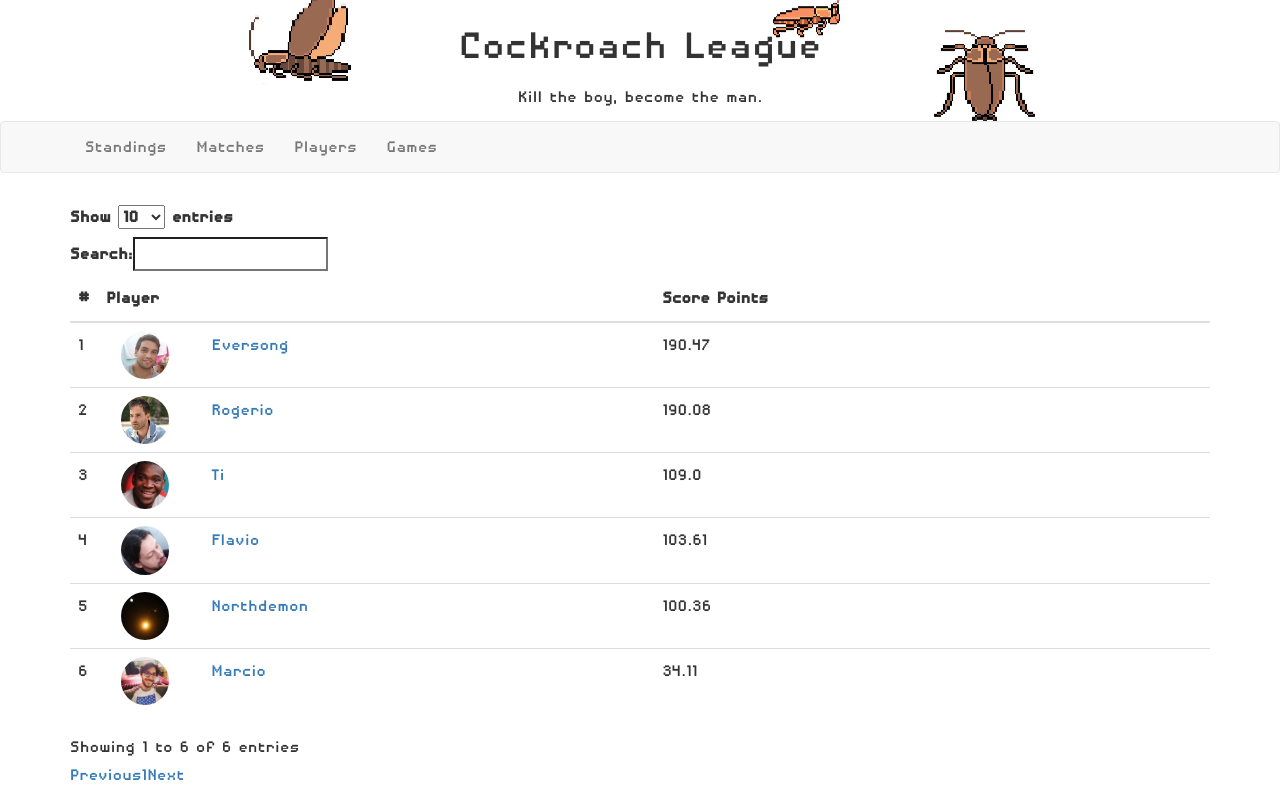
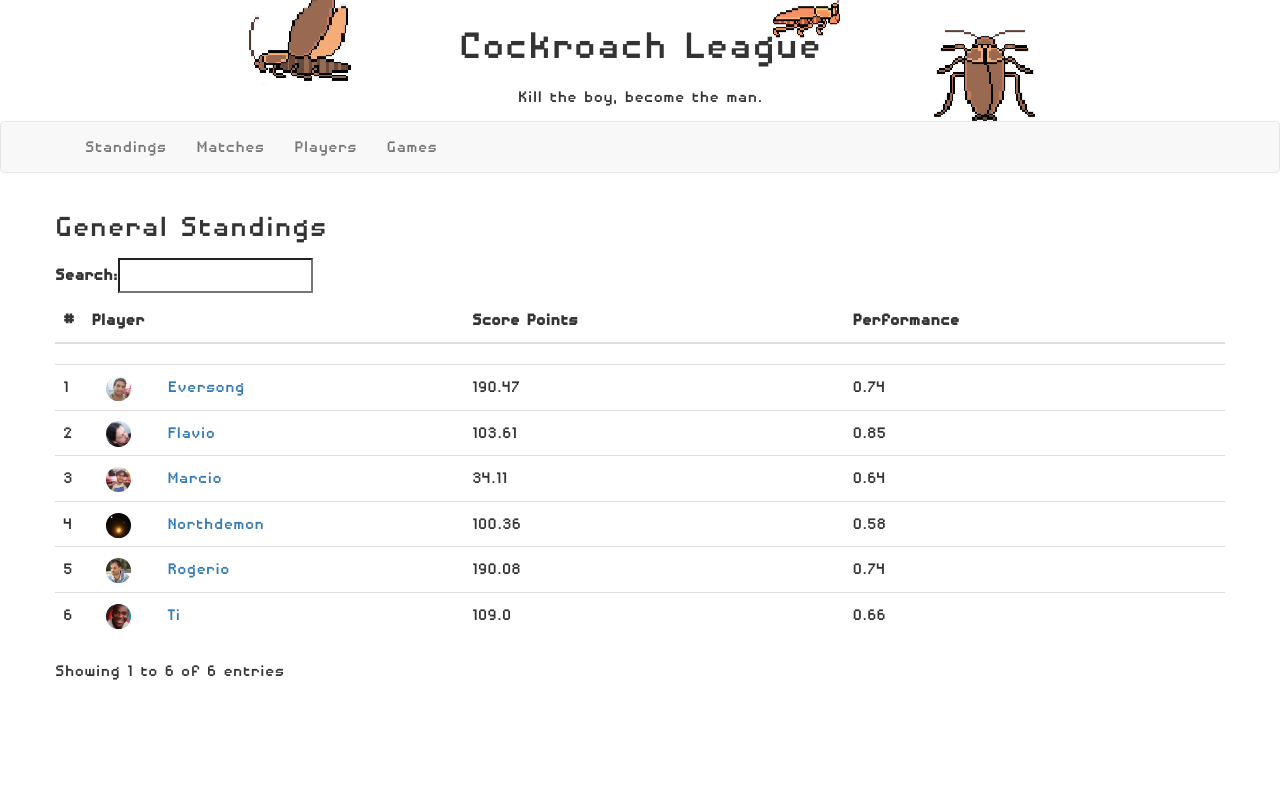
Before and after one commit to danielbicho/cockroach, a Django app: page /rankings/ in a window 1280 px wide. Run offline with Django 3.2, Linux system fonts and the light colour scheme; data comes from the database, SQL or seed files in the repository; both versions use the stored data as it was after the commit; lists and menus that the app fills with data are empty; some libraries are stand-ins or nearby versions.

Commit message:
Performance Standings - general view

```diff
--- a/rankings/controllers.py
+++ b/rankings/controllers.py
@@ -8,7 +8,7 @@
     def populate_matches(self):
         pass
 
-    #def populate_players(self):
+    # def populate_players(self):
     #    player = Player()
     #    player.player_nickname = 'Eversong'
     #    player.player_first_name = 'Daniel'
@@ -75,6 +75,18 @@
 
 class ScoresController:
 
+    def get_player_performance(self, player):
+        possible_points = 0
+        made_points = 0
+        game_match_results = GameMatchResult.objects.filter(result_player=player)
+        for match_result in game_match_results:
+            table_points = TablePoints.objects.filter(table_standing="1").first()
+            game = match_result.result_match_id.match_game
+            possible_points += table_points.table_score * game.game_complexity
+            # it is assuming that the result_points were generated by generate_score_points
+            made_points += match_result.result_points
+        return made_points / possible_points
+
     def generate_score_points(self):
         game_match_results = GameMatchResult.objects.all()
 
@@ -88,12 +100,41 @@
 
     def generate_total_classification(self):
         classifications = []
+        players_performance = []
         # for player, generate score
         players = Player.objects.all()
         players_score = []
         for player in players:
             score = 0
             game_match_results = GameMatchResult.objects.filter(result_player=player)
+            for match in game_match_results:
+                score += match.result_points
+            players_score.append(score)
+
+            players_performance.append(self.get_player_performance(player))
+
+        sorted_indexes = np.argsort(players_score)[::-1]
+
+        for i in range(len(sorted_indexes)):
+            classification = TotalClassification()
+            classification.player = players[int(sorted_indexes[i])]
+            classification.standing_position = i + 1
+            classification.score_points = round(players_score[int(sorted_indexes[i])], 2)
+            classification.performance_points = round(players_performance[int(sorted_indexes[i])], 2)
+            classification.save()
+            classifications.append(classification)
+
+        return classifications
+
+    def generate_game_standings(self, game_name):
+        standings = []
+        players = Player.objects.all()
+        players_score = []
+
+        for player in players:
+            score = 0
+            game_match_results = GameMatchResult.objects.filter(result_match_id__match_game__game_name=game_name,
+                                                                result_player=player)
             for match in game_match_results:
                 score += match.result_points
             players_score.append(score)
@@ -105,7 +146,6 @@
             classification.player = players[int(sorted_indexes[i])]
             classification.standing_position = i + 1
             classification.score_points = round(players_score[int(sorted_indexes[i])], 2)
-            classification.save()
-            classifications.append(classification)
+            standings.append(classification)
 
-        return classifications
+        return standings
--- a/rankings/models.py
+++ b/rankings/models.py
@@ -74,3 +74,4 @@
     standing_position = models.IntegerField(primary_key=True)
     player = models.ForeignKey(Player, on_delete=models.CASCADE)
     score_points = models.FloatField()
+    performance_points = models.FloatField()
--- a/rankings/urls.py
+++ b/rankings/urls.py
@@ -8,5 +8,6 @@
     path('player/<player_nickname>', views.player, name='player'),
     path('players', views.players, name='players'),
     path('game/<game_name>', views.game, name='game'),
-    path('games', views.games, name='games')
+    path('games', views.games, name='games'),
+    path('<game_name>', views.game_standings, name='game_standings')
 ]
--- a/rankings/views.py
+++ b/rankings/views.py
@@ -48,6 +48,25 @@
     }
 
     return render(request, 'classification.html', context=context)
+
+
+def game_standings(request, game_name):
+    """
+    View function for standings by game.
+
+    :param request:
+    :param game_name:
+    :return:
+    """
+
+    score_controller = ScoresController()
+    classifications = score_controller.generate_game_standings(game_name)
+
+    context = {
+         'classifications': classifications,
+    }
+
+    return render(request, 'classification_by_game.html', context=context)
 
 
 def matches(request):
@@ -104,8 +123,12 @@
     """
 
     player = Player.objects.filter(player_nickname=player_nickname).first()
+    matches = GameMatch.objects.filter(match_players__player_nickname=player_nickname)
 
-    context = {'player': player}
+    context = {
+        'player': player,
+        'matches': matches
+    }
 
     return render(request, 'player.html', context=context)
 
--- a/templates/classification.html
+++ b/templates/classification.html
@@ -10,24 +10,22 @@
     <link href="https://cdnjs.cloudflare.com/ajax/libs/datatables/1.10.12/css/dataTables.bootstrap.min.css" rel="stylesheet"/>
 
     <div class="container">
-    <!--
-        <div class="text-center" style="margin-bottom: 5%">
-            <h1>Standings</h1>
-        </div>
-        -->
+        <div class="row">
             <div style="margin-top: 15px">
-        <table id="classification_table" class="table" cellspacing="0" width="100%">
+            <h1>General Standings</h1>
+            <table id="classification_table" class="table order-column" cellspacing="0" width="100%">
                 <thead>
                 <tr>
                     <th style="width: 1%">#</th>
                     <th style="width: 20%">Player</th>
                     <th style="width: 20%">Score Points</th>
+                    <th style="width: 20%">Performance</th>
                 </tr>
                 </thead>
                 <tbody>
                 {% for entry in classifications %}
                 <tr>
-                <td>{{ entry.standing_position }}</td>
+                    <td></td>
                     <td>
                         <div>
                             <div class="col-xs-2 ">
@@ -39,10 +37,12 @@
                         </div>
                     </td>
                     <td>{{ entry.score_points }}</td>
+                    <td>{{ entry.performance_points }}</td>
                 </tr>
                 {% endfor %}
                 </tbody>
             </table>
+            </div>
         </div>
     </div>
 
@@ -54,8 +54,26 @@
 
     <script>
 $(document).ready(function() {
-            $('#classification_table').DataTable();
-        });
+    var table = $('#classification_table').DataTable( {
+        scrollY:        "300px",
+        scrollX:        true,
+        scrollCollapse: true,
+        paging:         false,
+        columnDefs: [ {
+            sortable: false,
+            "class": "index",
+            targets: 0
+        } ],
+        order: [[ 1, 'asc' ]],
+        fixedColumns: true
+    } );
+
+    table.on( 'order.dt search.dt', function () {
+        table.column(0, {search:'applied', order:'applied'}).nodes().each( function (cell, i) {
+            cell.innerHTML = i+1;
+        } );
+    } ).draw();
+} );
     </script>
 
 {% endblock %}
--- a/templates/matches.html
+++ b/templates/matches.html
@@ -7,7 +7,7 @@
 
     <div class="container">
         <h1>Game Matches</h1>
-        <table id="example" class="table" cellspacing="0" width="100%">
+        <table id="matches" class="table" cellspacing="0" width="100%">
             <thead>
             <tr>
                 <th>Match ID</th>
@@ -34,7 +34,7 @@
 
     <script>
         $(document).ready(function() {
-            $('#example').DataTable();
+            $('#matches').DataTable();
         });
     </script>
 
```
Also changed, not shown: templates/classification_by_game.html (added, +56 -0 lines), templates/player.html (+35 -0 lines), db.sqlite3. Lines whose indentation alone changed are shown as unchanged.
